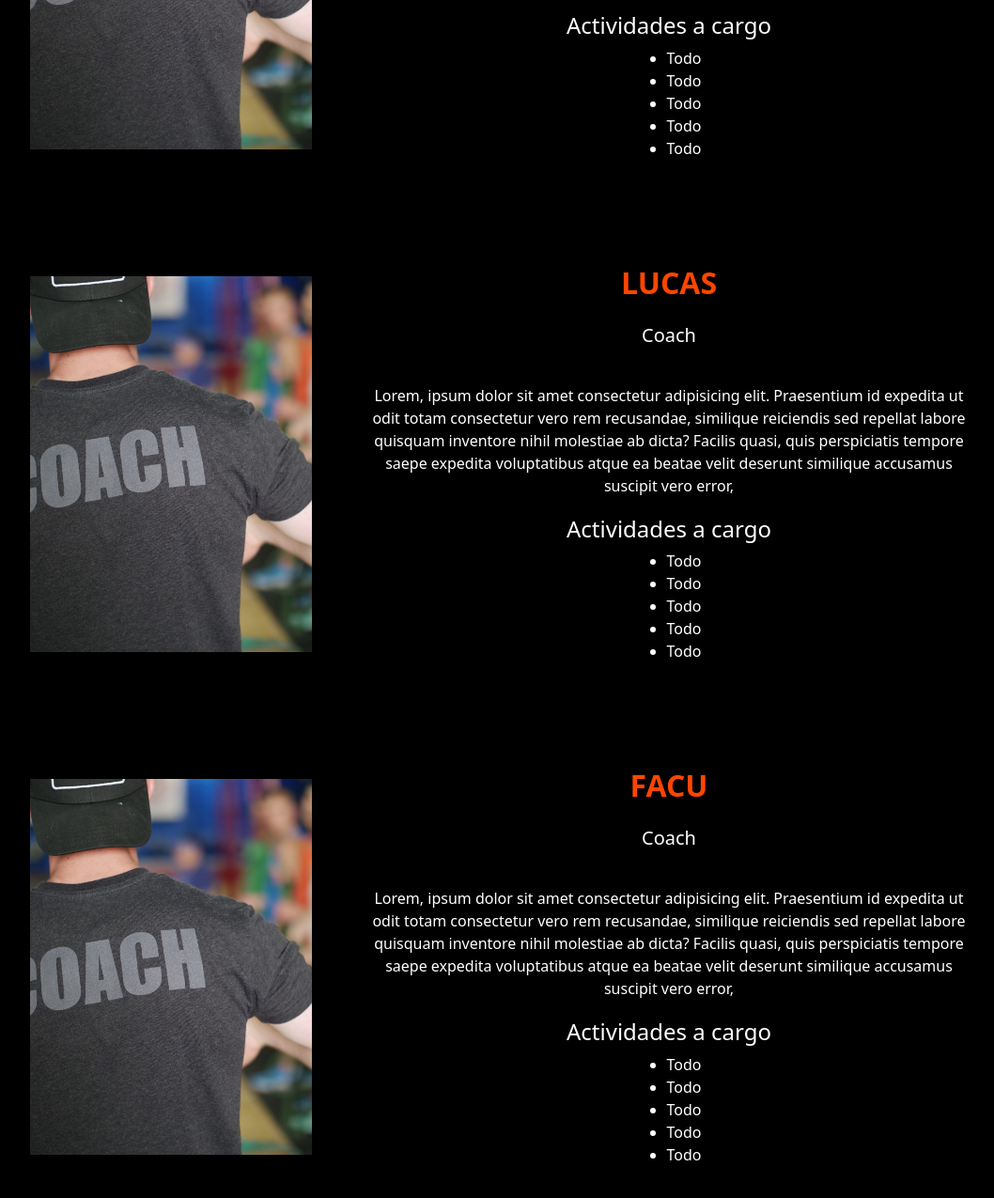
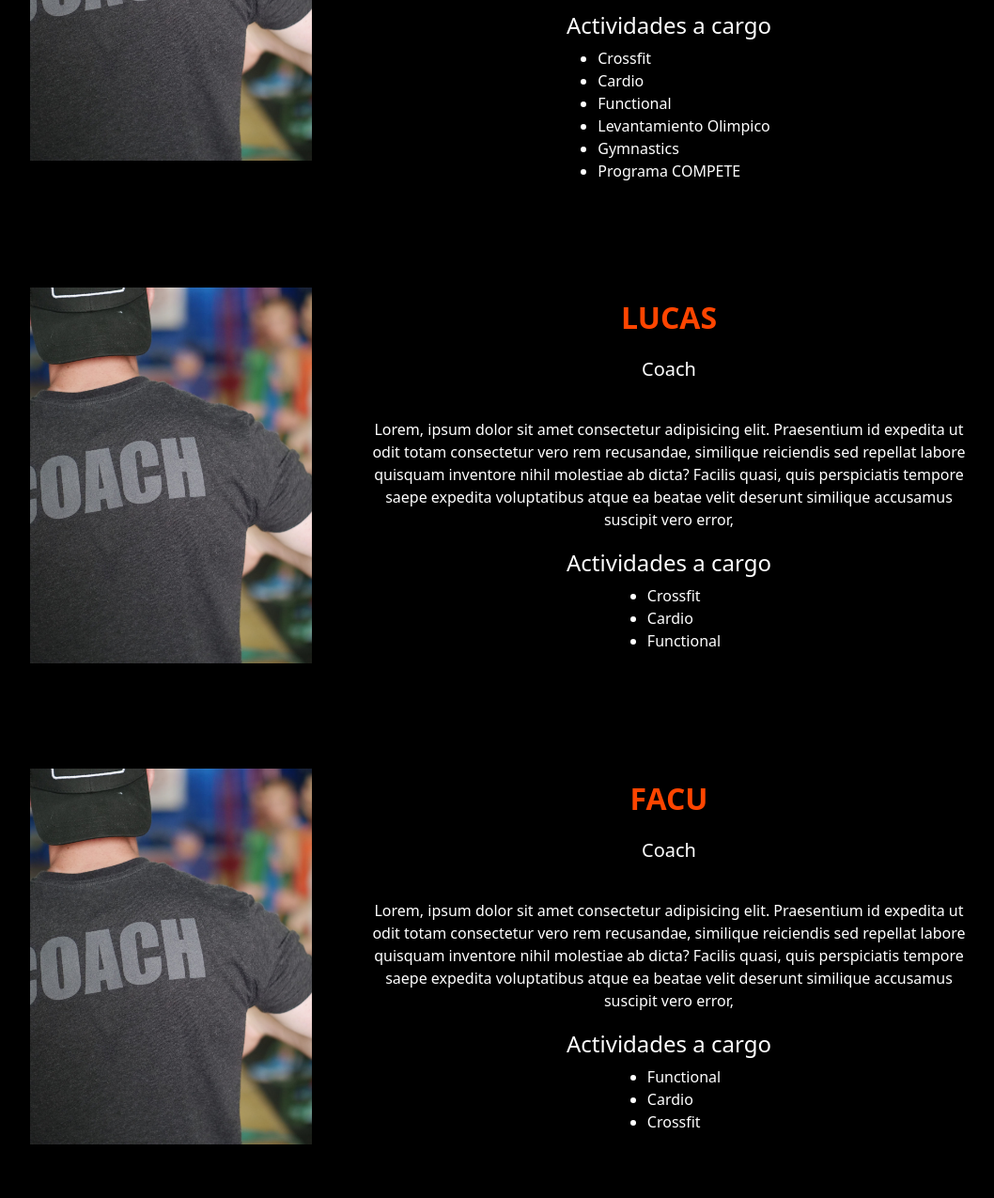
Before and after one commit to LucasCiminelli/PreEntrega3-Ciminelli, a website: page pages/staff.html in a window 1280 px wide. Shown: the part 1205-2480 px from the top of the page at 94% size, without its empty margins (78-1136 px from the left). Drawn offline with nearby package versions, Linux system fonts and the light colour scheme.

Commit message:
solucionando overflow en X en inspiración.html y staff.html

```diff
--- a/SCSS/_inspiracion.scss
+++ b/SCSS/_inspiracion.scss
@@ -12,6 +12,8 @@
   }
 
   .inspiracion-claves {
+    width: 100%;
+    overflow: hidden;
     img {
       width: 200px;
     }
@@ -86,13 +88,14 @@
   }
 }
 .inspiracion-contacto {
-
-    h2, h5{
+  h2,
+  h5 {
     color: $white;
   }
 
   .inspiracion-formulario {
-        background-image: linear-gradient(rgba(0, 0, 0, 0.09), black), url(../imgs/familia.jpeg);
+    background-image: linear-gradient(rgba(0, 0, 0, 0.09), black),
+      url(../imgs/familia.jpeg);
     background-position: center;
     background-size: cover;
     object-fit: cover;
@@ -100,7 +103,6 @@
   }
 }
 
-
 // .inspiracion-objetivo {
 
 // }
--- a/SCSS/_staff.scss
+++ b/SCSS/_staff.scss
@@ -1,10 +1,16 @@
+
+
 .staff-title {
-    background-image: linear-gradient(rgba(0, 0, 0, 0.01), black), url(../imgs/staff-crossfit.jpg);
+  background-image: linear-gradient(rgba(0, 0, 0, 0.01), black),
+    url(../imgs/staff-crossfit.jpg);
   height: 90vh;
   background-size: cover;
   object-fit: cover;
   background-position: top;
 }
+.staff {
+  width: 100%;
+  overflow: hidden;
 
   .staff-imagen-1 {
     background-image: url(../imgs/coach.jpg);
@@ -21,3 +27,4 @@
       font-weight: $oscura;
     }
   }
+}
--- a/pages/staff.html
+++ b/pages/staff.html
@@ -94,7 +94,7 @@
         NUESTRO STAFF
       </h1>
       <!-- Staff info -->
-      <div class="container">
+      <div class="staff container">
         <div class="row d-flex justify-content-center align-items-center py-5">
           <div
             data-aos="fade-right"
@@ -120,11 +120,12 @@
             </p>
             <h4>Actividades a cargo</h4>
             <ul>
-              <li>Todo</li>
-              <li>Todo</li>
-              <li>Todo</li>
-              <li>Todo</li>
-              <li>Todo</li>
+              <li>Crossfit</li>
+              <li>Cardio</li>
+              <li>Functional</li>
+              <li>Levantamiento Olimpico</li>
+              <li>Gymnastics</li>
+              <li>Programa COMPETE</li>
             </ul>
           </div>
         </div>
@@ -153,11 +154,9 @@
             </p>
             <h4>Actividades a cargo</h4>
             <ul>
-              <li>Todo</li>
-              <li>Todo</li>
-              <li>Todo</li>
-              <li>Todo</li>
-              <li>Todo</li>
+              <li>Crossfit</li>
+              <li>Cardio</li>
+              <li>Functional</li>
             </ul>
           </div>
         </div>
@@ -186,11 +185,9 @@
             </p>
             <h4>Actividades a cargo</h4>
             <ul>
-              <li>Todo</li>
-              <li>Todo</li>
-              <li>Todo</li>
-              <li>Todo</li>
-              <li>Todo</li>
+              <li>Functional</li>
+              <li>Cardio</li>
+              <li>Crossfit</li>
             </ul>
           </div>
         </div>
@@ -219,11 +216,9 @@
             </p>
             <h4>Actividades a cargo</h4>
             <ul>
-              <li>Todo</li>
-              <li>Todo</li>
-              <li>Todo</li>
-              <li>Todo</li>
-              <li>Todo</li>
+              <li>Cross kids</li>
+              <li>Cross teens</li>
+              <li>Stretching</li>
             </ul>
           </div>
         </div>
```
Also changed, not shown: css/styles.css, 1 other file. Lines whose indentation alone changed are shown as unchanged.
